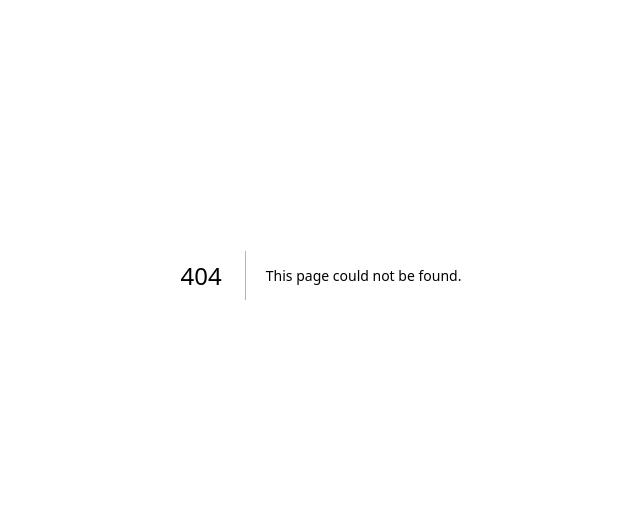
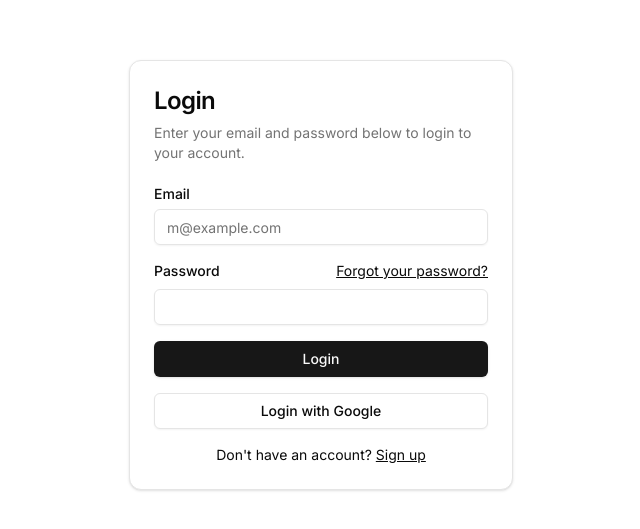
Before and after one commit to guchris/worn, a Next.js app: page /auth/login in a window 1280 px wide. Before the commit this address had no page. Shown: the part 125-654 px from the top of the page, without its empty margins (319-959 px from the left). Built offline with nearby package versions, Linux system fonts and the light colour scheme.

Commit message:
1) new base ui login page (non functional), 2) new base demo page (same as /closet atm)

```diff
--- /dev/null
+++ b/src/app/auth/login/page.tsx
@@ -0,0 +1,64 @@
+// Next Imports
+import Link from "next/link"
+
+// Shadcn Imports
+import { Input } from "@/components/ui/input"
+import { Label } from "@/components/ui/label"
+import { Button } from "@/components/ui/button"
+import { Card, CardContent, CardDescription, CardHeader, CardTitle } from "@/components/ui/card"
+
+export default function AuthLogin() {
+    return (
+        <div className="flex h-screen w-full items-center justify-center px-4">
+            <Card className="mx-auto max-w-sm">
+                <CardHeader>
+                    <CardTitle className="text-2xl">Login</CardTitle>
+                    <CardDescription>
+                        Enter your email and password below to login to your account.
+                    </CardDescription>
+                </CardHeader>
+                <CardContent>
+                    <div className="grid gap-4">
+                        <div className="grid gap-2">
+                            <Label htmlFor="email">Email</Label>
+                            <Input
+                                id="email"
+                                type="email"
+                                placeholder="m@example.com"
+                                required
+                            />
+                        </div>
+                        <div className="grid gap-2">
+                            <div className="flex items-center">
+                                <Label htmlFor="password">Password</Label>
+                                <Link
+                                    href="#"
+                                    className="ml-auto inline-block text-sm underline"
+                                >
+                                    Forgot your password?
+                                </Link>
+                            </div>
+                            <Input
+                                id="password"
+                                type="password"
+                                required
+                            />
+                        </div>
+                        <Button type="submit" className="w-full">
+                            Login
+                        </Button>
+                        <Button variant="outline" className="w-full">
+                            Login with Google
+                        </Button>
+                    </div>
+                    <div className="mt-4 text-center text-sm">
+                        Don&apos;t have an account?{" "}
+                        <Link href="#" className="underline">
+                            Sign up
+                        </Link>
+                    </div>
+                </CardContent>
+            </Card>
+        </div>
+    )
+}
--- /dev/null
+++ b/src/app/demo/page.tsx
@@ -0,0 +1,36 @@
+// App Imports
+import SidebarApp from "@/components/sidebar-app"
+import ClosetGrid from "@/components/closet-grid"
+
+// Shadcn Imports
+import { Separator } from "@/components/ui/separator"
+import { Breadcrumb, BreadcrumbList, BreadcrumbItem, BreadcrumbPage } from "@/components/ui/breadcrumb"
+import { SidebarProvider, SidebarInset, SidebarTrigger } from "@/components/ui/sidebar"
+
+export default function Demo() {
+	return (
+		<div>
+			<SidebarProvider>
+
+				<SidebarApp />
+
+				<SidebarInset>
+					<header className="sticky top-0 flex h-16 items-center gap-2 border-b bg-background px-4">
+						<SidebarTrigger className="-ml-1" />
+						<Separator orientation="vertical" className="mr-2 h-4" />
+						<Breadcrumb>
+							<BreadcrumbList>
+								<BreadcrumbItem>
+									<BreadcrumbPage>My Closet</BreadcrumbPage>
+								</BreadcrumbItem>
+							</BreadcrumbList>
+						</Breadcrumb>
+					</header>
+					<div className="flex flex-1 flex-col gap-4 p-4">
+						<ClosetGrid />
+					</div>
+				</SidebarInset>
+			</SidebarProvider>
+		</div>
+	)
+}
--- a/src/app/page.tsx
+++ b/src/app/page.tsx
@@ -6,15 +6,19 @@ import { Button } from "@/components/ui/button"
 
 export default function Home() {
 	return (
-		<div className="flex min-h-screen items-center justify-center bg-gray-50">
+		<div className="flex min-h-screen items-center justify-center">
             <div className="text-center space-y-6">
                 {/* Title */}
-                <h1 className="text-4xl font-bold text-gray-800">worn</h1>
+                <h1 className="text-4xl font-bold">worn</h1>
 
                 {/* Buttons Row */}
                 <div className="flex justify-center space-x-4">
-                    <Button variant="outline">view example closet</Button>
-                    <Button variant="default">login</Button>
+					<Link href="/demo" passHref>
+						<Button variant="outline">view demo closet</Button>
+					</Link>
+					<Link href="/auth/login" passHref>
+						<Button variant="default">login</Button>
+					</Link>
                 </div>
             </div>
         </div>
```
